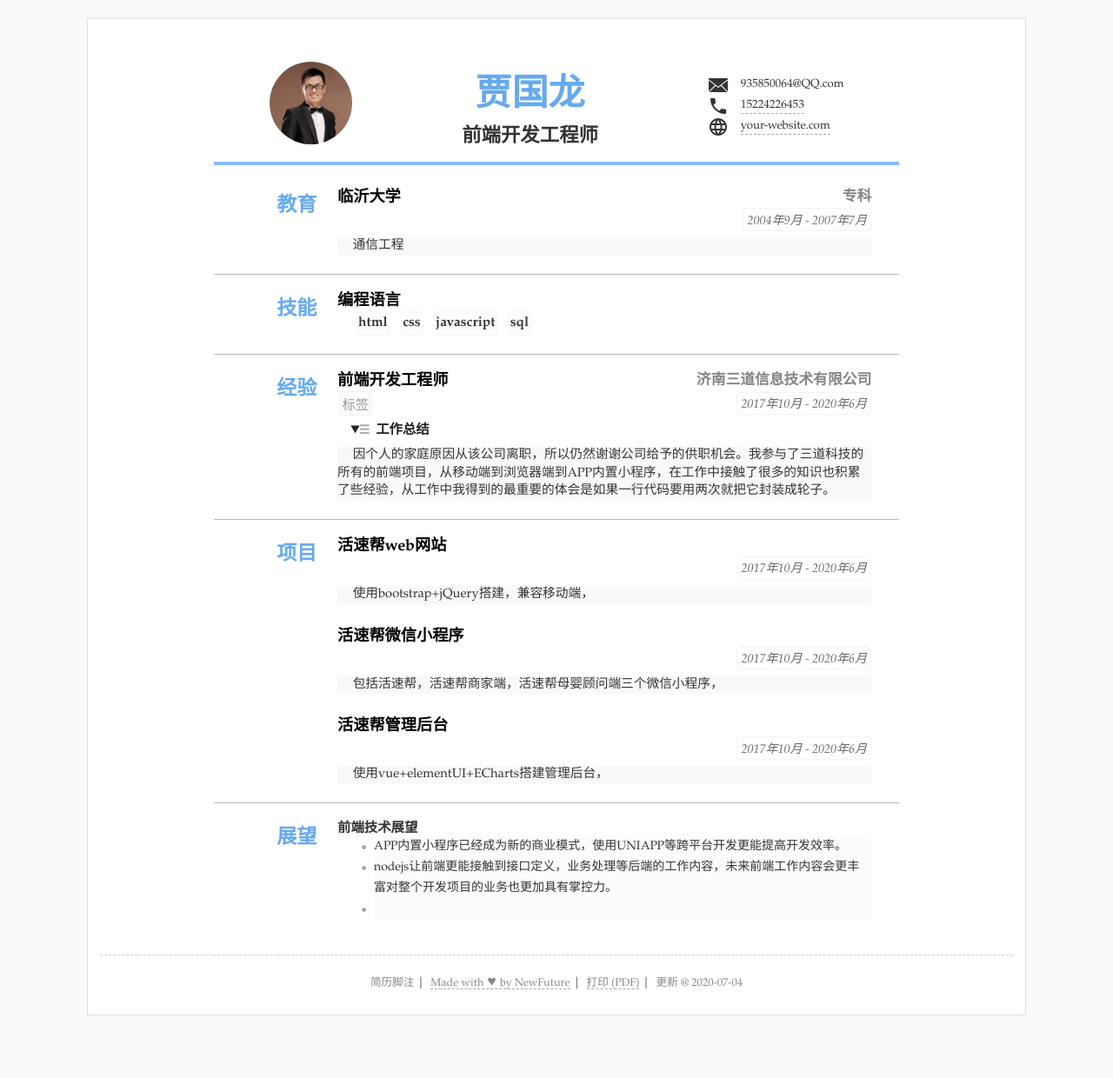
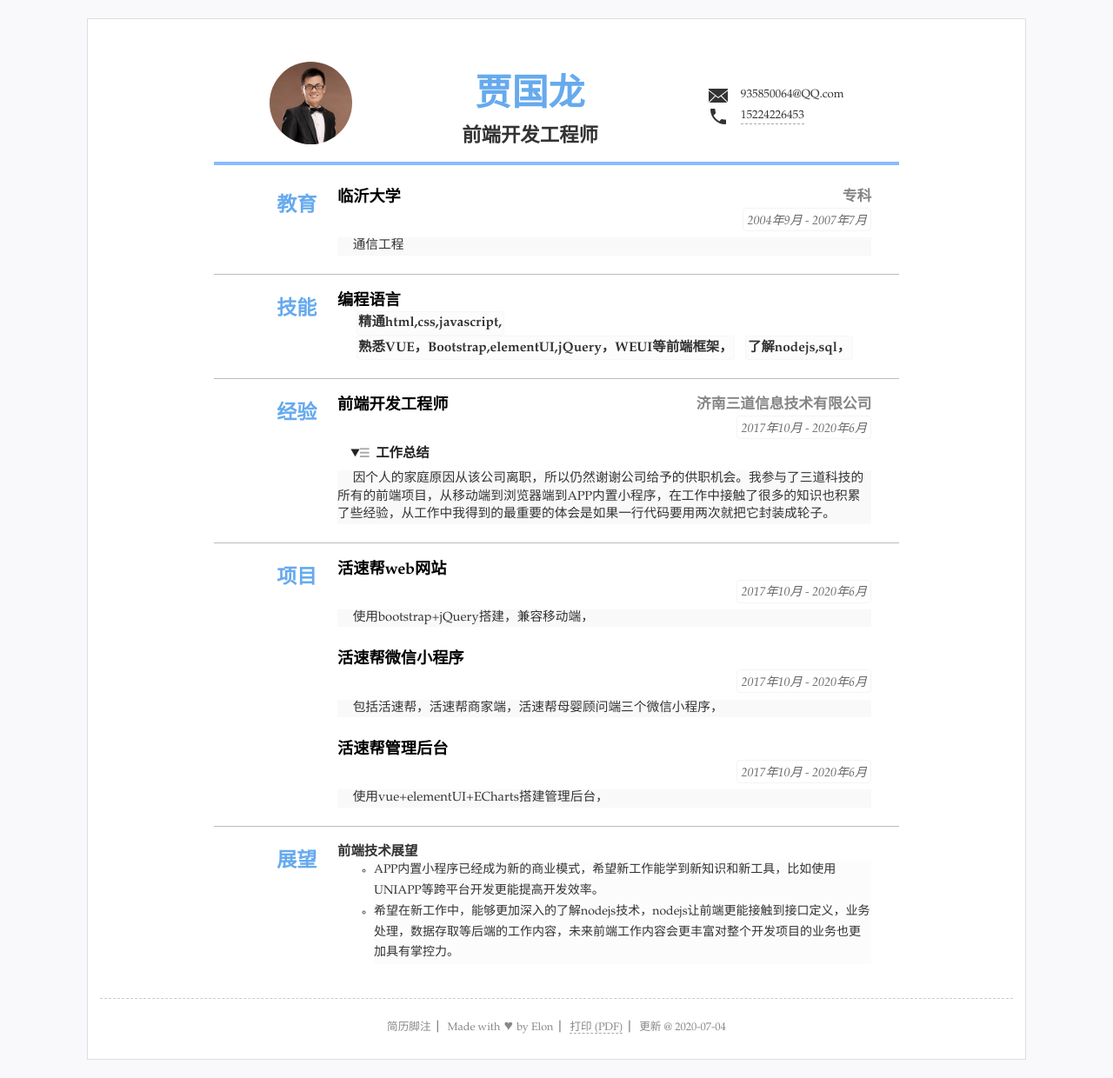
Before and after one commit to xbgzlong/HR2020, a Jekyll site: the page built from index.html, in a window 1280 px wide. Shown: the whole page at 87% size. Built offline with Jekyll 4.4.1, drawn with Linux system fonts in a browser that asks for light colours; before the commit the page ends 1189 px from its top, so only the background shows below that.

Commit message:
1.02版本

```diff
--- a/_data/resume.yml
+++ b/_data/resume.yml
@@ -15,9 +15,9 @@ contact: #联系方式连接等3~5行
   - text: "15224226453"
     href: "tel:15224226453"
     icon: "icons/phone.svg"
-  - text: "your-website.com"
-    href: "http://your-website.com"
-    icon: "icons/web.svg"
+  # - text: "your-website.com"
+  #   href: "http://your-website.com"
+  #   icon: "icons/web.svg"
   # - text: "GitHubID"
   #   href: "https://github.com/NewFuture"
   #   icon: "icons/github.svg"
@@ -44,10 +44,9 @@ main: #简历主要内容，
     content:
       - title: 编程语言
         items: #itmems 可以小块的方式显示
-          - html
-          - css
-          - javascript
-          - sql
+          - 精通html,css,javascript,
+          - 熟悉VUE，Bootstrap,elementUI,jQuery，WEUI等前端框架，
+          - 了解nodejs,sql，
       # - title: Skill Group
       #   summary: Consectetur, Adipiscing, Elit
 
@@ -58,7 +57,7 @@ main: #简历主要内容，
         sub: 济南三道信息技术有限公司
         duration: "2017年10月 - 2020年6月"
         tags:
-          - 标签
+        # - 标签
         summary: 工作总结
         detail: 因个人的家庭原因从该公司离职，所以仍然谢谢公司给予的供职机会。我参与了三道科技的所有的前端项目，从移动端到浏览器端到APP内置小程序，在工作中接触了很多的知识也积累了些经验，从工作中我得到的最重要的体会是如果一行代码要用两次就把它封装成轮子。
         open: open
@@ -106,11 +105,11 @@ others: #其他列表显示
       #     - coding
       - title: 前端技术展望
         list:
-          - APP内置小程序已经成为新的商业模式，使用UNIAPP等跨平台开发更能提高开发效率。
-          - nodejs让前端更能接触到接口定义，业务处理等后端的工作内容，未来前端工作内容会更丰富对整个开发项目的业务也更加具有掌控力。
-          -
+          - APP内置小程序已经成为新的商业模式，希望新工作能学到新知识和新工具，比如使用UNIAPP等跨平台开发更能提高开发效率。
+          - 希望在新工作中，能够更加深入的了解nodejs技术，nodejs让前端更能接触到接口定义，业务处理，数据存取等后端的工作内容，未来前端工作内容会更丰富对整个开发项目的业务也更加具有掌控力。
+
 #- type:
-#  name: '其他'
+#  name: '其他'，
 #  content: #选择需要的格式
 #  - 单行文字
 #  - 如果有可以继续添加
@@ -121,8 +120,8 @@ footer: #脚注多组
   screen:
     - text: "简历脚注"
     #   href: '/'
-    - text: "Made with &hearts; by NewFuture"
-      href: "https://github.com/NewFuture/CV/"
+    - text: "Made with &hearts; by Elon"
+      # href: "https://github.com/NewFuture/CV/"
 
 #页面额外js脚本，如xx统计
 scripts:
```
